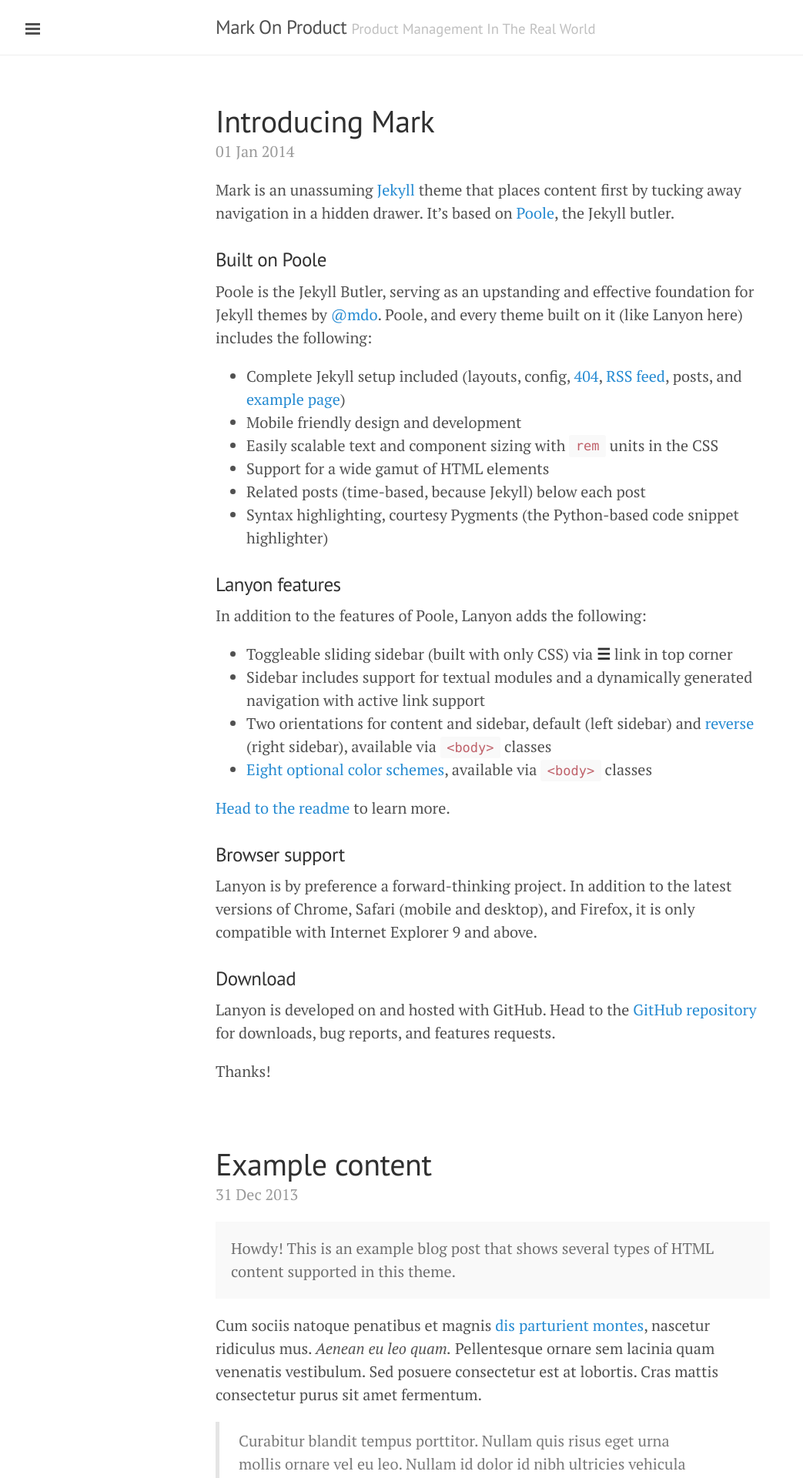
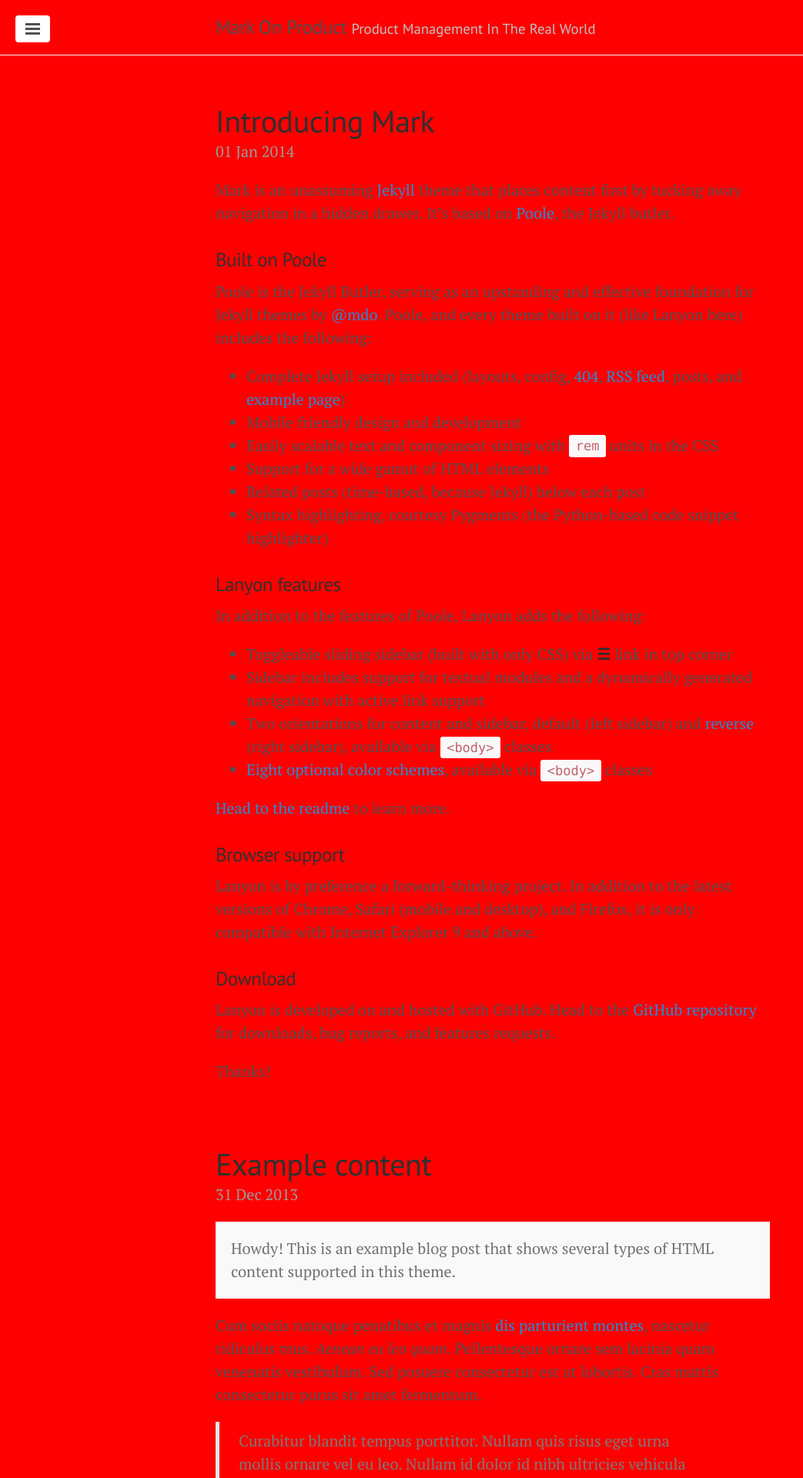
Before and after one commit to markthelefty/markthelefty.github.io, a Jekyll site: the page built from index.html, in a window 1280 px wide. Shown: the top 1920 px of the page at 77% size, without its empty margins (0-1043 px from the left). Built offline with Jekyll 4.4.1, drawn with Linux system fonts in a browser that asks for light colours; Markdown is read by kramdown in place of the engine named in the settings; the list of posts is cut into pages by our own code.

Commit message:
added custom CSS file

```diff
--- a/_includes/head.html
+++ b/_includes/head.html
@@ -17,6 +17,7 @@
   <link rel="stylesheet" href="/public/css/poole.css">
   <link rel="stylesheet" href="/public/css/syntax.css">
   <link rel="stylesheet" href="/public/css/lanyon.css">
+  <link rel="stylesheet" href="/public/css/custom.css">
   <link rel="stylesheet" href="http://fonts.googleapis.com/css?family=PT+Serif:400,400italic,700|PT+Sans:400">
 
   <!-- Icons -->
--- /dev/null
+++ b/public/css/custom.css
@@ -0,0 +1,10 @@
+/*
+ * Overrides
+ *
+ * Custom overrides for Mark On Product Theme
+ */
+
+
+body {
+  background: red;
+}
```
